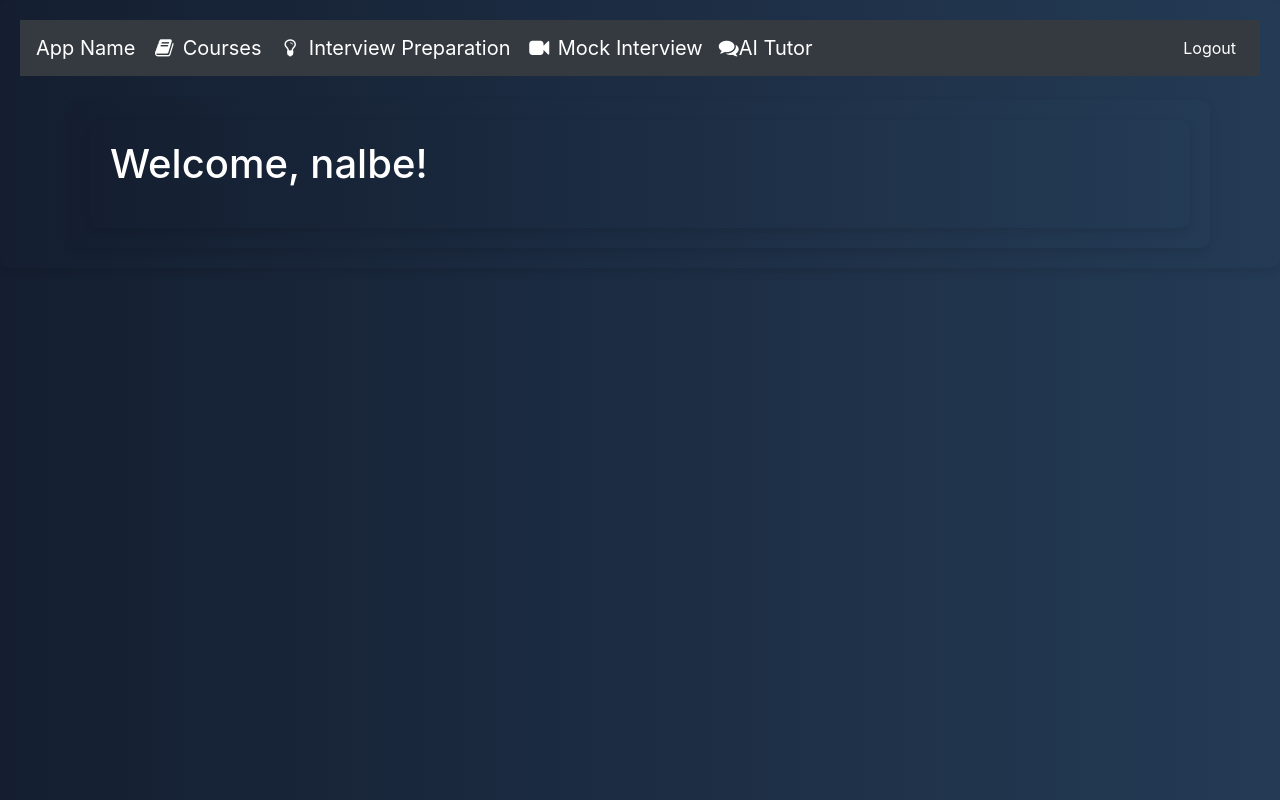
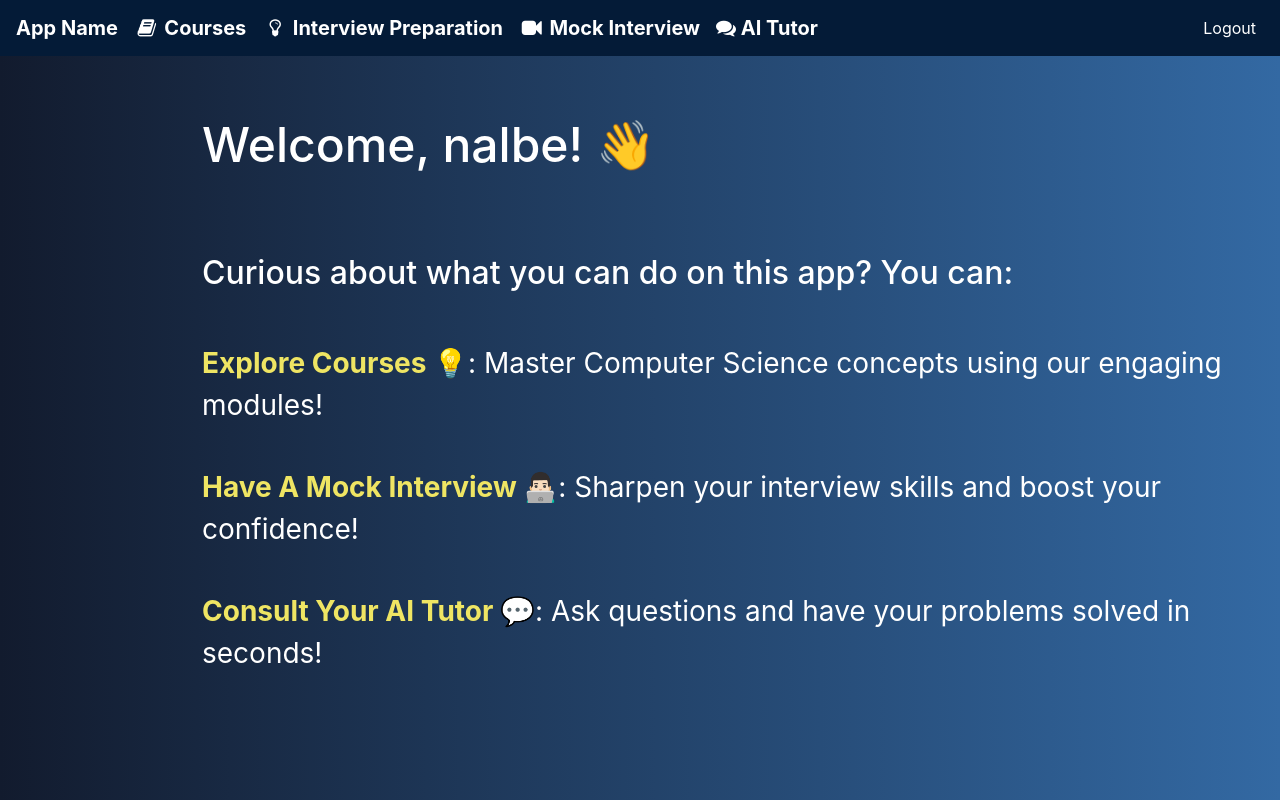
Before and after one commit to timalsinab/E-Learn, a Flask app: page / in a window 1280 px wide. Run offline with Flask 3, Linux system fonts and the light colour scheme; a user stored in the database is signed in; some libraries are stand-ins or nearby versions.

Commit message:
revamp home page and add introduction

```diff
--- a/static/styles.css
+++ b/static/styles.css
@@ -1,3 +1,62 @@
+/* Home page styling*/
+.navbar {
+  background-color: #041b37;
+}
+
+.home {
+  position: absolute;
+  top: 50%;
+  left: 15%;
+  transform: translate(0%, -50%);
+  padding: 10px;
+}
+.navbar-nav .nav-link {
+  color: white !important;
+}
+
+a.navbar-brand {
+  font-weight: bold;
+}
+
+a.navbar-brand:hover {
+  color: #efe563 !important;
+}
+
+.wave {
+  animation-name: wave-animation; /* Refers to the name of your @keyframes element below */
+  animation-duration: 2.5s; /* Change to speed up or slow down */
+  animation-iteration-count: infinite; /* Never stop waving :) */
+  transform-origin: 70% 70%; /* Pivot around the bottom-left palm */
+  display: inline-block;
+}
+
+@keyframes wave-animation {
+  0% {
+    transform: rotate(0deg);
+  }
+  10% {
+    transform: rotate(14deg);
+  } /* The following five values can be played with to make the waving more or less extreme */
+  20% {
+    transform: rotate(-8deg);
+  }
+  30% {
+    transform: rotate(14deg);
+  }
+  40% {
+    transform: rotate(-4deg);
+  }
+  50% {
+    transform: rotate(10deg);
+  }
+  60% {
+    transform: rotate(0deg);
+  } /* Reset for the last half to pause */
+  100% {
+    transform: rotate(0deg);
+  }
+}
+
 /* Overall container styling */
 #overall-container {
   display: flex;
--- a/templates/base.html
+++ b/templates/base.html
@@ -6,16 +6,15 @@
     <title>{% block title %}{% endblock %} - App Name</title>
     <link
       rel="stylesheet"
+      href="{{ url_for('static', filename='styles.css') }}"
+    />
+    <link
+      rel="stylesheet"
       href="https://stackpath.bootstrapcdn.com/bootstrap/4.5.2/css/bootstrap.min.css"
     />
-    <style>
-      .navbar-nav .nav-link {
-        color: white !important;
-      }
-    </style>
   </head>
   <body>
-    <nav class="navbar navbar-expand-lg navbar-dark bg-dark">
+    <nav class="navbar navbar-expand-lg navbar-dark">
       <a class="navbar-brand" href="{{ url_for('home') }}">App Name</a>
       <button
         class="navbar-toggler"
@@ -44,7 +43,7 @@
         ><i class="fa fa-fw fa-video-camera"></i> Mock Interview</a
       >
       <a href="{{ url_for('chat') }}" class="navbar-brand"
-        ><i class="fa fa-comments"></i>AI Tutor</a
+        ><i class="fa fa-comments"></i> AI Tutor</a
       >
 
       <div class="collapse navbar-collapse" id="navbarNav">
@@ -69,7 +68,7 @@
       {% with messages = get_flashed_messages(with_categories=true) %} {% if
       messages %} {% for category, message in messages %}
       <div class="alert alert-{{ category }}">{{ message }}</div>
-      {% endfor %} {% endif %} {% endwith %} {% block content %}{% endblock %}
+      {% endfor %} {% endif %} {% endwith %}{% block content %}{% endblock %}
     </div>
 
     <script src="https://code.jquery.com/jquery-3.5.1.slim.min.js"></script>
--- a/templates/home.html
+++ b/templates/home.html
@@ -1,31 +1,38 @@
-{% extends "base.html" %}
-{% block title %} Home {% endblock %}
-{% block content %}
+{% extends "base.html" %} {% block title %} Home {% endblock %} {% block content
+%}
 <style>
-  .container, body {
-    background: linear-gradient(to right, #141e30, #243b55);
+  .container,
+  body {
+    background: linear-gradient(to right, #121b2e, #3369a3);
     color: white;
-    padding: 20px;
     border-radius: 10px;
-    box-shadow: 0 4px 8px rgba(0, 0, 0, 0.1);
   }
 
   h1 {
-    font-size: 2.5em;
-    margin-bottom: 20px;
+    margin: 30px 0 80px 0;
+    font-size: 3em;
   }
 
   h2 {
-    margin-top: 40px;
+    margin: 30px 0 50px 0;
     font-size: 2em;
   }
 
   p {
-    font-size: 1.2em;
+    margin: 30px 0 40px 0;
+    font-size: 1.75em;
   }
 </style>
-<div class="container">
-  <h1>Welcome, {{ current_user.username }}!</h1>
+<div class="home">
+    <h1>Welcome, {{ current_user.username }}! <span class="wave">👋</span></h1>
+    <script src="https://cdn.plot.ly/plotly-latest.min.js"></script>
+
+    <h2>Curious about what you can do on this app? You can:</h1>
+
+    <p> <a href="{{ url_for('manage_courses') }}"  style="color:#efe563; font-weight:bold">Explore Courses 💡</a>: Master Computer Science concepts using our engaging modules!</p>
+
+    <p> <a href="#"  style="color:#efe563; font-weight:bold">Have A Mock Interview 👨🏻‍💻</a>: Sharpen your interview skills and boost your confidence!</p>
+
+    <p> <a href="{{ url_for('chat') }}"  style="color:#efe563; font-weight:bold">Consult Your AI Tutor 💬</a>: Ask questions and have your problems solved in seconds!</p>
 </div>
-<script src="https://cdn.plot.ly/plotly-latest.min.js"></script>
 {% endblock %}
```
Lines whose indentation alone changed are shown as unchanged.
